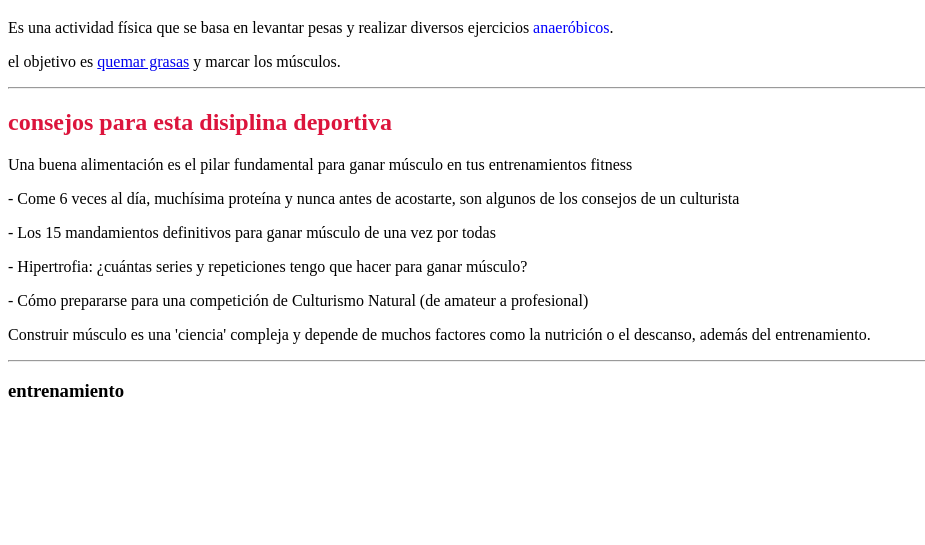
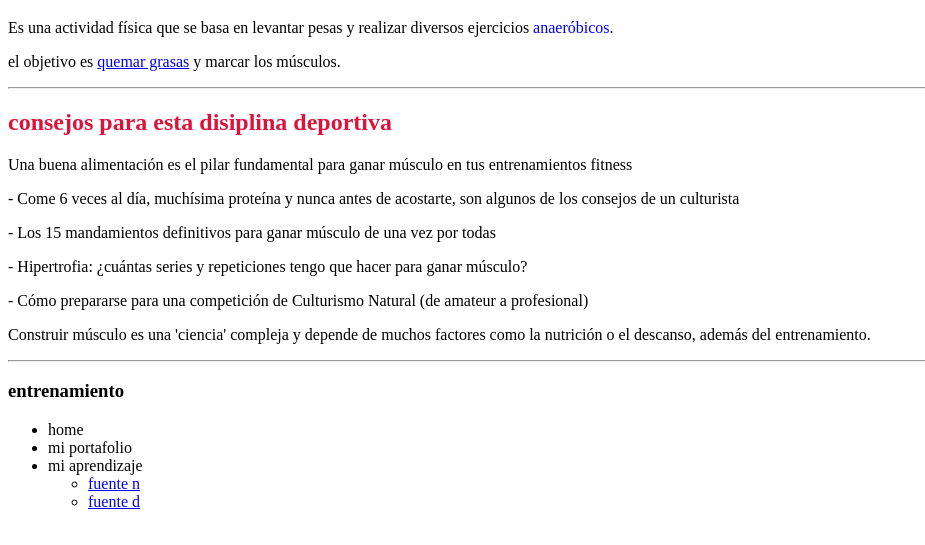
Before and after one commit to luiscar05/salud, a plain HTML site: page index.html in a window 1280 px wide. Shown: the part 73-618 px from the top of the page, without its empty margins (0-925 px from the left). Drawn offline with Linux system fonts and the light colour scheme.

Commit message:
nuevo repositorio

```diff
--- /dev/null
+++ b/css/fuenten.css
@@ -0,0 +1,3 @@
+body{
+    background-color: rgb(24,24,24,.9);
+}
--- a/index.html
+++ b/index.html
@@ -22,6 +22,20 @@
      <p>Construir músculo es una 'ciencia' compleja y depende de muchos factores como la nutrición o el descanso, además del entrenamiento.</p>
      <hr>
      <h3>entrenamiento</h3>
+     <div>
+         <nav>
+             <ul>
+                 <li>home</li>
+                 <li>mi portafolio</li>
+                 <li>mi aprendizaje
+                    <ul>
+                        <li><a href="fuenten.html">fuente n</a></li>
+                        <li><a href="fuented.html">fuente d</a></li>
+                    </ul>
+                 </li>
+             </ul>
+         </nav>
+     </div>
 
 </body>
 </html>
```
Also changed, not shown: fuenten.html (+15 -0 lines).
